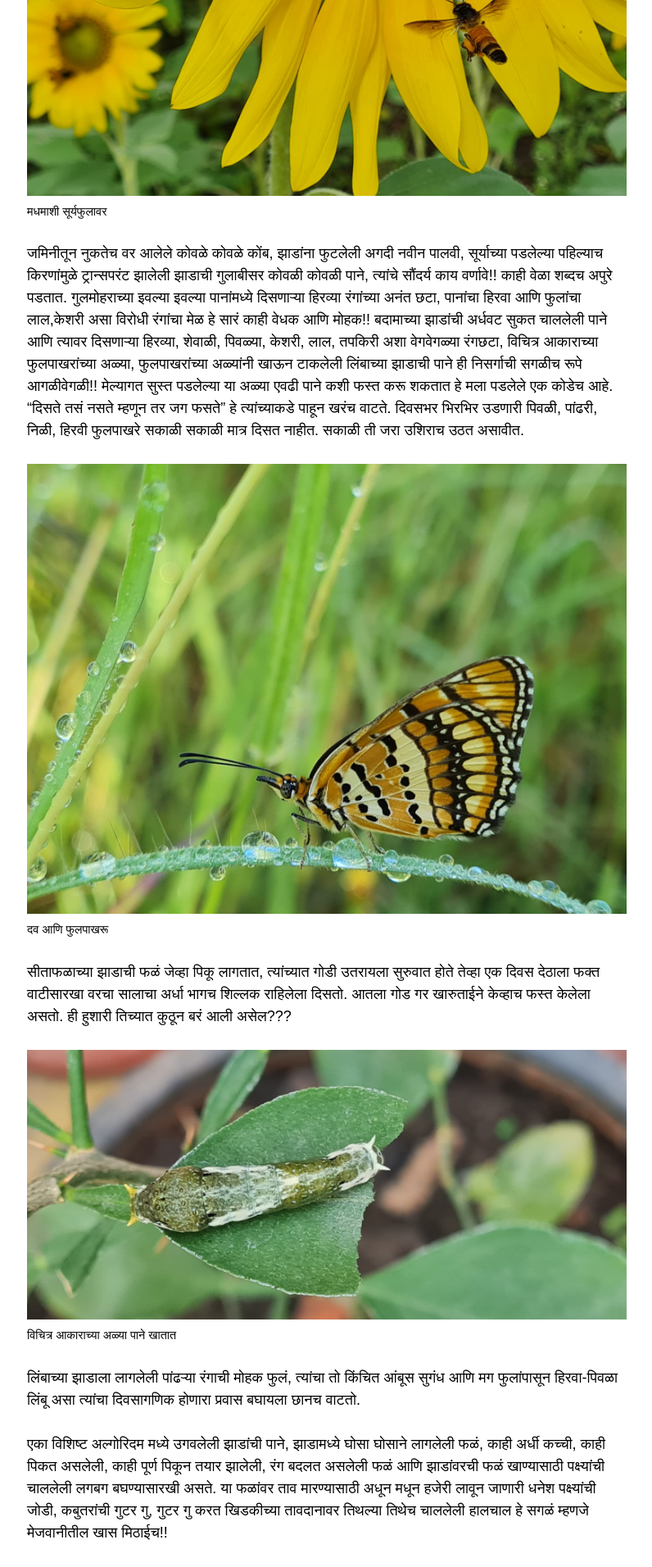
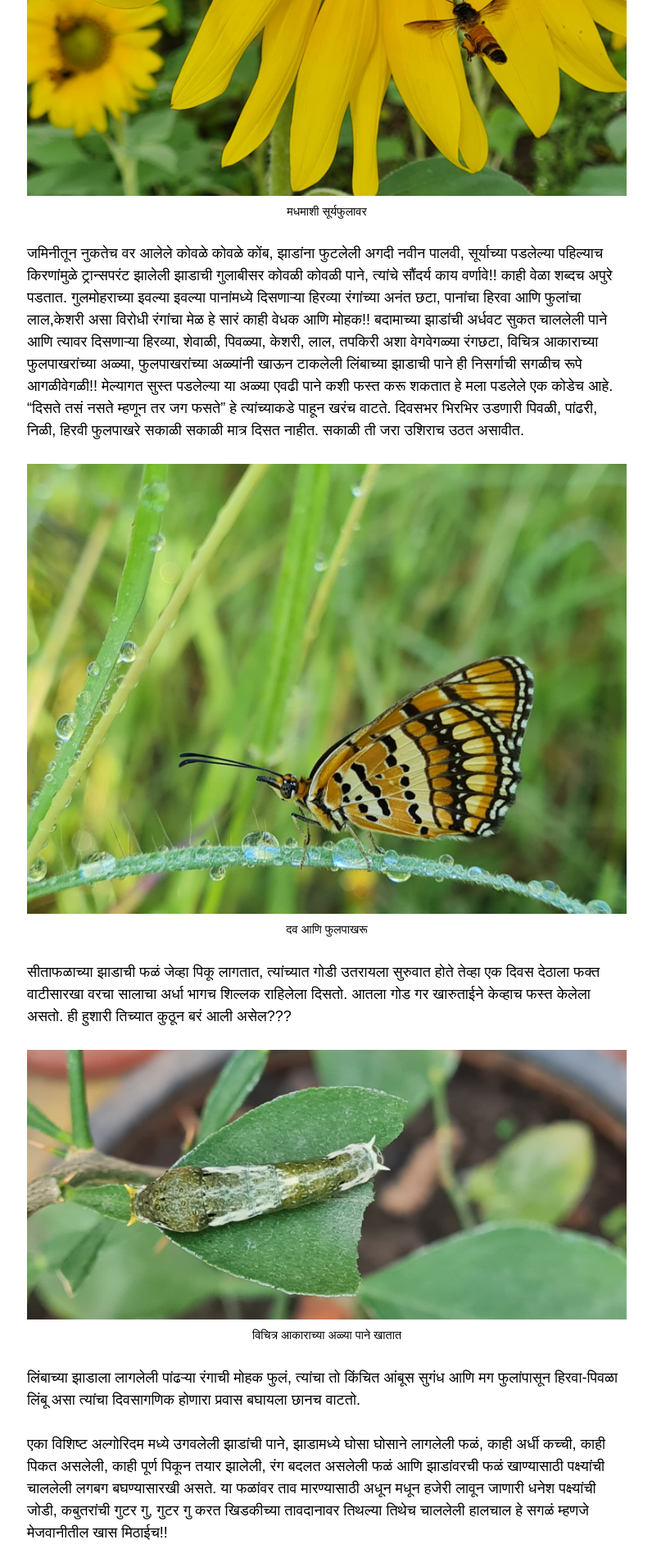
Before and after one commit to deepalichaware/deepalichaware.github.io, a Jekyll site: the page built from index.html, in a window 1280 px wide. Shown: the part 1373-3285 px from the top of the page at 82% size, without its empty margins (241-1037 px from the left). Built offline with Jekyll 4.4.1, drawn with Linux system fonts in a browser that asks for light colours; nearby versions of some CDN libraries; the list of posts is cut into pages by our own code.

Commit message:
another attempt at centering

```diff
--- a/_sass/so-simple/_page.scss
+++ b/_sass/so-simple/_page.scss
@@ -62,7 +62,7 @@
   }
 }
 
-.figcaption{
+figcaption{
         text-align: center;
 }
 
```
